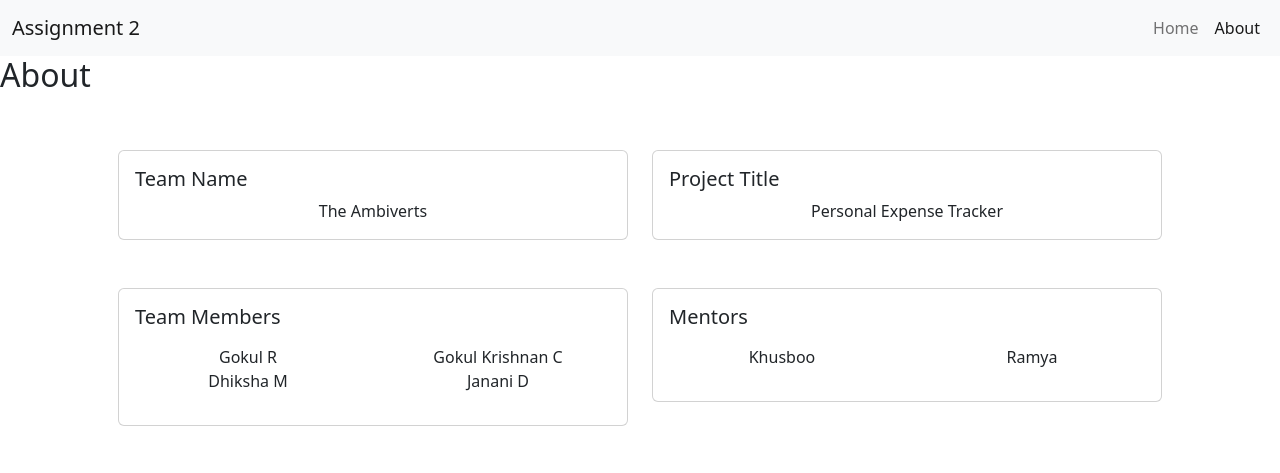
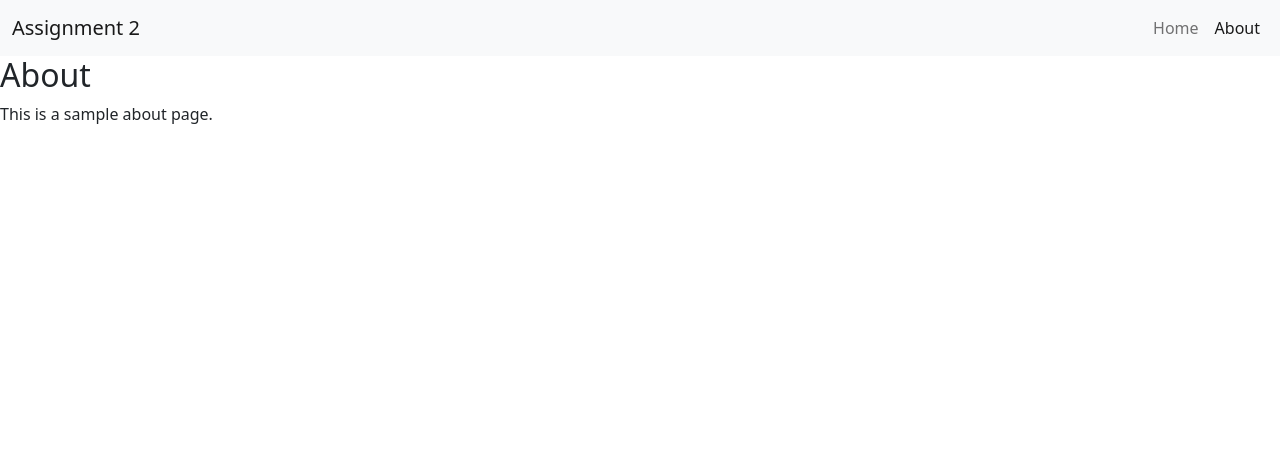
Before and after one commit to IBM-EPBL/IBM-Project-55532-1669109721, a Flask app: page /about in a window 1280 px wide. Shown: the top 473 px of the page. Run offline with Flask 2, Linux system fonts and the light colour scheme; some libraries are stand-ins or nearby versions.

Commit message:
completed second assignment

```diff
--- a/Assignment/Team Leader/Assignment 2/app.py
+++ b/Assignment/Team Leader/Assignment 2/app.py
@@ -6,7 +6,7 @@ app = Flask(__name__)
 
 app.config['MYSQL_HOST'] = 'localhost'
 app.config['MYSQL_USER'] = 'root'
-app.config['MYSQL_PASSWORD'] = ''
+app.config['MYSQL_PASSWORD'] = 'test1234'
 app.config['MYSQL_DB'] = 'IBMAssign2'
 
 mysql = MySQL(app)
--- a/Assignment/Team Leader/Assignment 2/templates/about.html
+++ b/Assignment/Team Leader/Assignment 2/templates/about.html
@@ -1,12 +1,15 @@
 <!DOCTYPE html>
 <html lang="en">
-
   <head>
-    <meta charset="UTF-8">
-    <meta http-equiv="X-UA-Compatible" content="IE=edge">
-    <meta name="viewport" content="width=device-width, initial-scale=1.0">
-    <link href="https://cdn.jsdelivr.net/npm/bootstrap@5.2.2/dist/css/bootstrap.min.css" rel="stylesheet"
-        integrity="sha384-Zenh87qX5JnK2Jl0vWa8Ck2rdkQ2Bzep5IDxbcnCeuOxjzrPF/et3URy9Bv1WTRi" crossorigin="anonymous">
+    <meta charset="UTF-8" />
+    <meta http-equiv="X-UA-Compatible" content="IE=edge" />
+    <meta name="viewport" content="width=device-width, initial-scale=1.0" />
+    <link
+      href="https://cdn.jsdelivr.net/npm/bootstrap@5.2.2/dist/css/bootstrap.min.css"
+      rel="stylesheet"
+      integrity="sha384-Zenh87qX5JnK2Jl0vWa8Ck2rdkQ2Bzep5IDxbcnCeuOxjzrPF/et3URy9Bv1WTRi"
+      crossorigin="anonymous"
+    />
     <title>Document</title>
   </head>
 
@@ -14,8 +17,15 @@
     <nav class="navbar navbar-expand-lg navbar-light bg-light">
       <div class="container-fluid">
         <a class="navbar-brand" href="#">Assignment 2</a>
-            <button class="navbar-toggler" type="button" data-bs-toggle="collapse" data-bs-target="#navbarNavAltMarkup"
-                aria-controls="navbarNavAltMarkup" aria-expanded="false" aria-label="Toggle navigation">
+        <button
+          class="navbar-toggler"
+          type="button"
+          data-bs-toggle="collapse"
+          data-bs-target="#navbarNavAltMarkup"
+          aria-controls="navbarNavAltMarkup"
+          aria-expanded="false"
+          aria-label="Toggle navigation"
+        >
           <span class="navbar-toggler-icon"></span>
         </button>
         <div class="d-flex">
@@ -29,60 +39,12 @@
       </div>
     </nav>
     <h2>About</h2>
-    <div class="container p-5">
-        <div class="row gy-5">
-            <div class="col-6">
-                <div class="card">
-                    <div class="card-body">
-                        <h5 class="card-title">Team Name</h5>
-                        <p class="card-text text-center">The Ambiverts</p>
-                    </div>
-                </div>
-            </div>
-            <div class="col-6">
-                <div class="card">
-                    <div class="card-body">
-                        <h5 class="card-title">Project Title</h5>
-                        <p class="card-text text-center">Personal Expense Tracker</p>
-                    </div>
-                </div>
-            </div>
-            <div class="col-6">
-                <div class="card">
-                    <div class="card-body">
-                        <h5 class="card-title">Team Members</h5>
-                        <p class="card-text">
-                        <div class="row">
-                            <div class="col text-center">Gokul R</div>
-                            <div class="col text-center">Gokul Krishnan C</div>
-                        </div>
-                        <div class="row">
-                            <div class="col text-center">Dhiksha M</div>
-                            <div class="col text-center">Janani D</div>
-                        </div>
-                        </p>
-                    </div>
-                </div>
-            </div>
-            <div class="col-6">
-                <div class="card">
-                    <div class="card-body">
-                        <h5 class="card-title">Mentors</h5>
-                        <p class="card-text">
-                        <div class="row">
-                            <div class="col text-center">Khusboo</div>
-                            <div class="col text-center">Ramya</div>
-                        </div>
-                        </p>
-                    </div>
-                </div>
-            </div>
-        </div>
-    </div>
+    <div>This is a sample about page.</div>
 
-    <script src="https://cdn.jsdelivr.net/npm/bootstrap@5.2.2/dist/js/bootstrap.bundle.min.js"
+    <script
+      src="https://cdn.jsdelivr.net/npm/bootstrap@5.2.2/dist/js/bootstrap.bundle.min.js"
       integrity="sha384-OERcA2EqjJCMA+/3y+gxIOqMEjwtxJY7qPCqsdltbNJuaOe923+mo//f6V8Qbsw3"
-        crossorigin="anonymous"></script>
+      crossorigin="anonymous"
+    ></script>
   </body>
-
 </html>
--- a/Assignment/Team Leader/Assignment 2/templates/home.html
+++ b/Assignment/Team Leader/Assignment 2/templates/home.html
@@ -46,9 +46,6 @@
                     </div>
                 </div>
             </div>
-            <div class="col">
-                <img src="{{url_for('static', filename='flask.png')}}" alt="Flask" height="100%" width="100%">
-            </div>
         </div>
         <script src="https://cdn.jsdelivr.net/npm/bootstrap@5.2.2/dist/js/bootstrap.bundle.min.js"
             integrity="sha384-OERcA2EqjJCMA+/3y+gxIOqMEjwtxJY7qPCqsdltbNJuaOe923+mo//f6V8Qbsw3"
```
Lines whose indentation alone changed are shown as unchanged.
